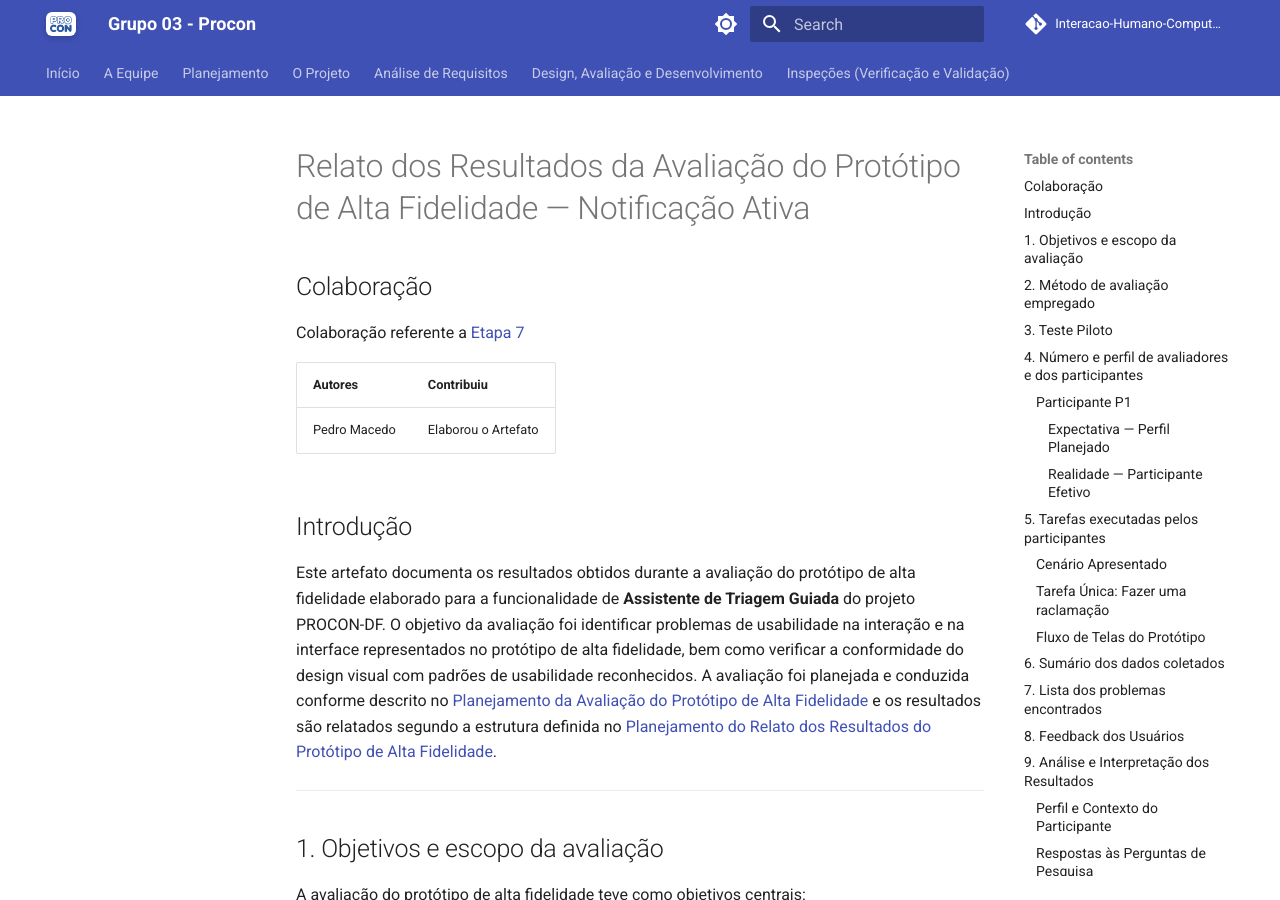
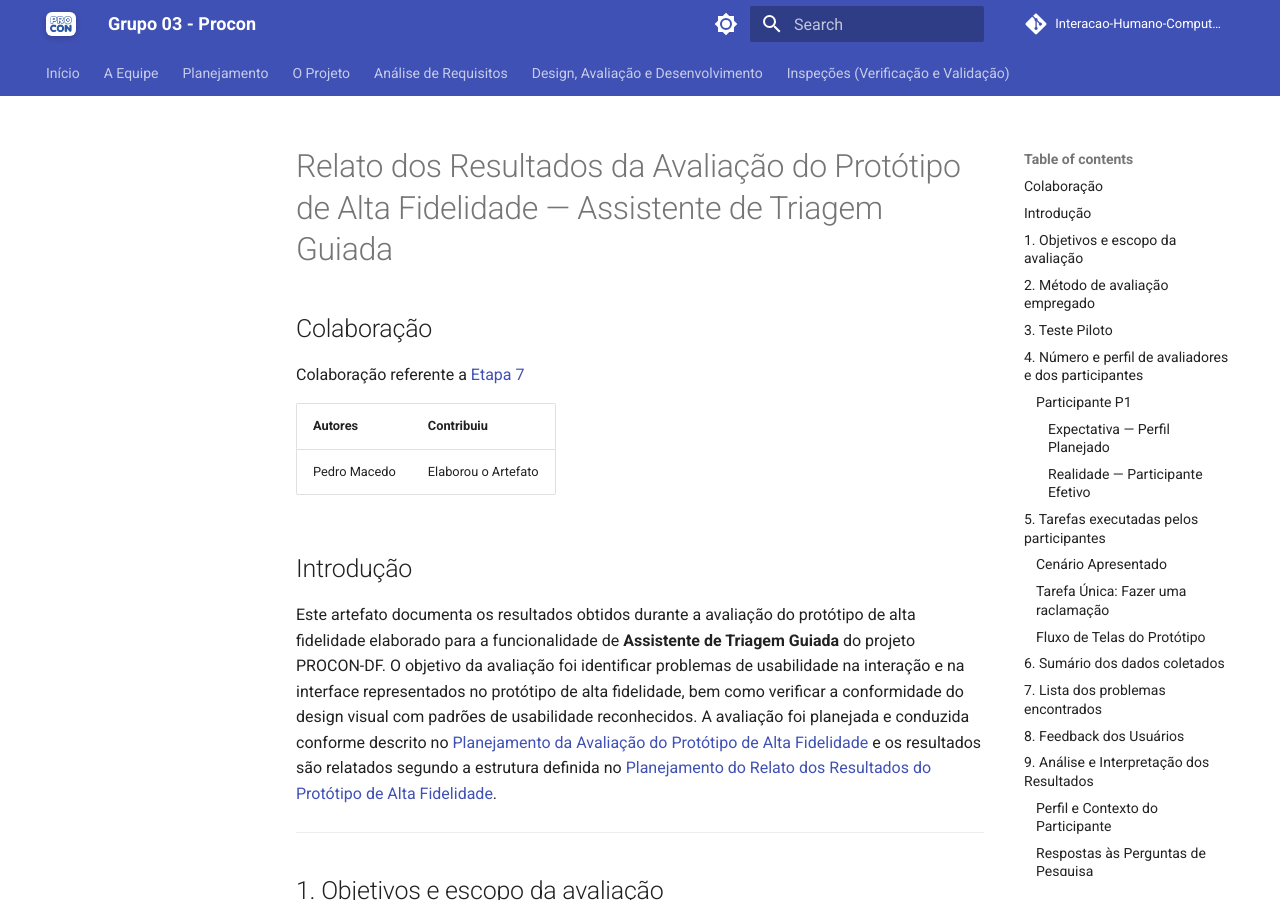
Before and after one commit to Interacao-Humano-Computador/2026.1-Grupo03, an MkDocs documentation site: the page built from docs/design-avaliacao/nivel-3/relato-resultados-alta-fidelidade-triagem-guiada.md, in a window 1280 px wide and 900 px high. Built offline with MkDocs 1.6.1 and Material for MkDocs 9.7.7, drawn with Linux system fonts in a browser that asks for light colours; a script that is not in the unit is left out; comment, search, counter and statistics services are not loaded; some of the changed lines change nothing that is shown; some of the changed text lies outside the part shown.

Commit message:
fazendo pequenos ajustes

```diff
--- a/docs/design-avaliacao/nivel-3/relato-resultados-alta-fidelidade-triagem-guiada.md
+++ b/docs/design-avaliacao/nivel-3/relato-resultados-alta-fidelidade-triagem-guiada.md
@@ -1,4 +1,4 @@
-# Relato dos Resultados da Avaliação do Protótipo de Alta Fidelidade — Notificação Ativa
+# Relato dos Resultados da Avaliação do Protótipo de Alta Fidelidade — Assistente de Triagem Guiada
 
 ## Colaboração
 Colaboração referente a [Etapa 7](../../planejamento/cronograma-executado.md)
@@ -158,7 +158,7 @@
 
 | Participante | Tarefa Solicitada | Tempo de Execução | Concluída? (Sim/Não) | Qtd. de Erros Cometidos | Pediu Ajuda? (Sim/Não) | Nível de Dificuldade (1 a 5) |
 | :---: | :---: | :---: | :---: | :---: | :---: | :---: |
-| P1 | Fazer uma reclamação (fluxo completo de triagem guiada) | [mm:ss] | Sim | 0 | Não | 1 |
+| P1 | Fazer uma reclamação de produto com defeito (fluxo completo) | [mm:ss] | Sim | 0 | Não | 1 |
 
 <div align="center">
 <p><i>Nota sobre o Nível de Dificuldade: (1) Muito fácil; (2) Fácil; (3) Neutro; (4) Difícil; (5) Muito difícil.</i></p>
@@ -199,7 +199,7 @@
 
 | ID | Tela / Passo no Fluxo | Descrição do Problema | Evidência (Fala ou comportamento do usuário) | Gravidade (1 a 4) | Frequência | Persistência | Sugestão de Correção para o Protótipo |
 | :---: | :---: | :---: | :---: | :---: | :---: | :---: | :---: |
-| P01 | Upload Guiado das evidencias | Não há a opção de não haver uma nota fiscal do produto | "E se eu não tiver a nota fiscal?" | 1 | 1/1 participante | Não verificável (n=1) | Tirar a obrigação de colocar evidencia com foto |
+| P01 | Upload Guiado das evidencias | Não há a opção de não haver uma nota fiscal do produto | "E se eu não tiver a nota fiscal?" | 3 | 1/1 participante | Não verificável (n=1) | Tirar a obrigação de colocar evidencia com foto |
 
 <div align="center">
 <p><i>Nota sobre a Gravidade: (1) Problema cosmético; (2) Problema pequeno; (3) Problema grande; (4) Catastrófico — impede o usuário de realizar a tarefa e alcançar seus objetivos.</i></p>
```
